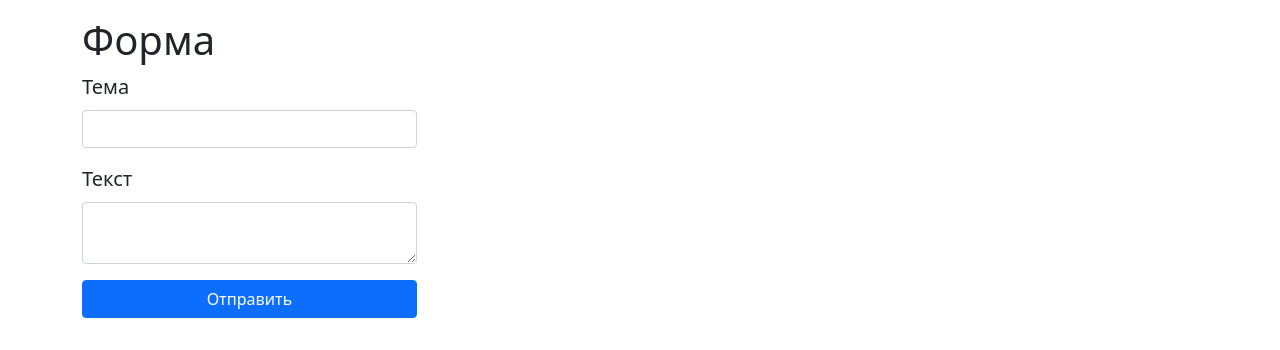
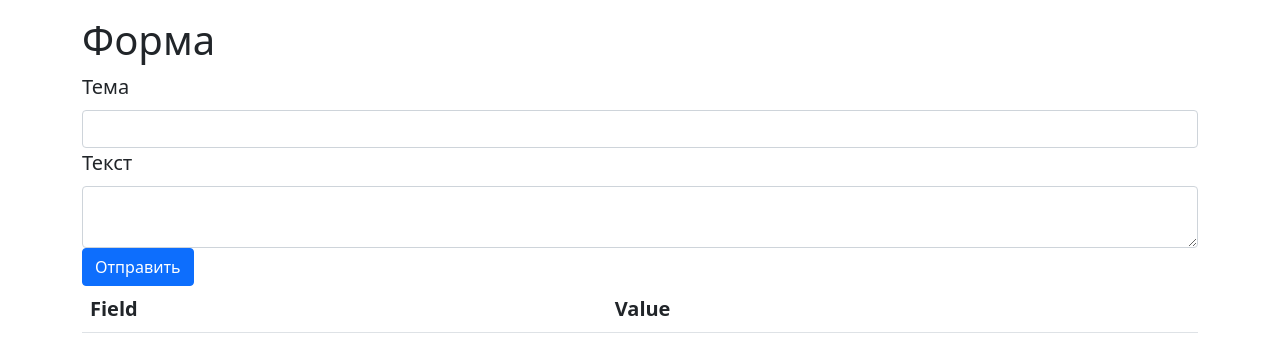
Before and after one commit to web-dev-polytech/Chvanov-web-dev-2025-2, a Flask app: template lab2/app/templates/form.html in a window 1280 px wide. Shown: the part 62-412 px from the top of the page. Run offline with Flask 2, Linux system fonts and the light colour scheme; the template is opened without the code that fills it: most values are stand-ins (such as "Sample title", 1, 10 or a date in 2020); lists and menus that the app fills with data are empty.

Commit message:
Lab3 small fix

```diff
--- a/lab3/app/static/styles.css
+++ b/lab3/app/static/styles.css
@@ -10,21 +10,3 @@
 main {
     flex-grow: 1;
 }
-
-.avatar {
-    max-width: 100%;
-}
-
-.input-form {
-    display: flex;
-    flex-direction: column;
-    gap: 1rem;
-
-    width: 30%;
-    max-width: 500px;
-    margin-bottom: 2rem;
-}
-.input-form > div {
-    display: flex;
-    flex-direction: column;
-}
```
